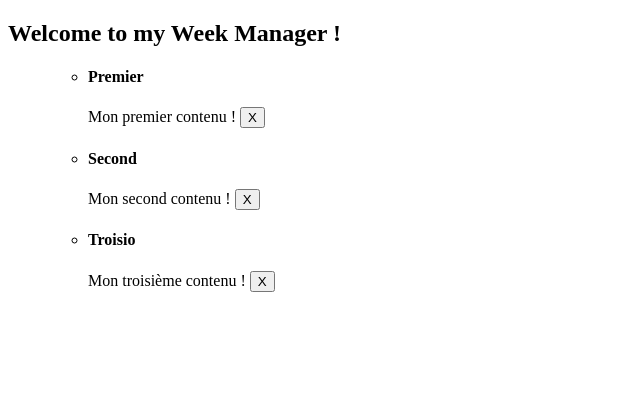
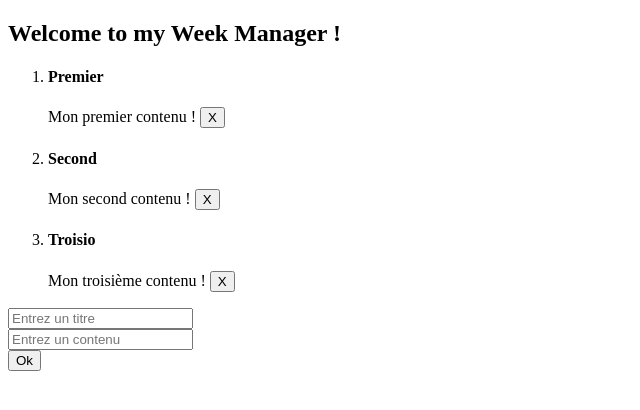
Before and after one commit to 8b477/Todo_List_React, a React (Create React App) app: page / in a window 1280 px wide. Shown: the top 410 px of the page, without its empty margins (0-640 px from the left). Built offline with nearby package versions, Linux system fonts and the light colour scheme.

Commit message:
Mise en place d'une fake data base

```diff
--- a/src/App.jsx
+++ b/src/App.jsx
@@ -1,46 +1,14 @@
-import { useState } from "react";
+import TaskDisplay from './components/TaskDisplay.jsx';
+import Title from './components/Title.tsx';
 
 function App() {
-  //State
-  const [defaultList, setDefaultList] = useState([
-    { id: 1, name: "Premier", content: "Mon premier contenu !  " },
-    { id: 2, name: "Second", content: "Mon second contenu !  " },
-    { id: 3, name: "Troisio", content: "Mon troisième contenu !  " },
-  ]);
-
-  //Comportement
-
-  const handleClick = (id) => {
-    const copyData = [...defaultList];
-    const filterData = copyData.filter((data) => data.id !== id);
-    //console.log(e.target.id)
-    setDefaultList(filterData);
-  }
-
-
-  //Render
   return (
     <>
-      <h2>Welcome to my Week Manager !</h2>
-      <ol>
-        <ul>
-          {defaultList.map((item) => {
-            return (
-              <li key={item.id}>
-                <h4>{item.name}</h4>
-                {item.content}
-                <button id={item.id} type="button" onClick={() => handleClick(item.id)}>X</button>
-              </li>
-            )
-          })}
-        </ul>
-      </ol>
+      <Title />
+      <TaskDisplay />
     </>
-  );
+  )
 }
-
-
-
 export default App;
 
 /*
--- /dev/null
+++ b/src/components/TaskDisplay.jsx
@@ -0,0 +1,70 @@
+import React, { useEffect, useState } from "react";
+import FAKEDATA from "./models/mockeFakeData";
+
+const TaskDisplay = () => {
+
+    const [fakeData, setFakeData] = useState([]);
+
+    useEffect(() => {
+        setFakeData(FAKEDATA);
+    }, []);
+    //Sate
+    const [inputEntryTitle, setInputEntryTitle] = useState("");
+    const [inputEntryContent, setInputEntryContent] = useState("");
+
+    //Comportement => formulaire
+    //(1) Je récupère la valeur de mon input, je track le changement de celui-ci et le place dans mon tableau vide.
+    const handlerChangeTitle = (e) => {
+        const dataInputTitle = e.target.value;
+        setInputEntryTitle(dataInputTitle);
+    }
+    const handlerChangeContent = (e) => {
+        const dataInputContent = e.target.value;
+        setInputEntryContent(dataInputContent);
+    }
+    //(2) A l'envoie du formulaire
+    const handlerSubmit = (e) => {
+        const copyData = [...fakeData];
+        const id = new Date().getTime();
+        const name = inputEntryTitle;
+        const content = inputEntryContent;
+
+        e.preventDefault();
+        copyData.push({ id: id, name: name, content: content });
+        setFakeData(copyData);
+    }
+    //Comportement => liste, supprime un élément.
+    const handlerClick = (id) => {
+        const copyData = [...fakeData];
+        const filterData = copyData.filter((data) => data.id !== id);
+        //console.log(e.target.id)
+        setFakeData(filterData);
+    }
+    //Render
+    return (
+        <>
+            <ol>
+                {fakeData.map((item) => {
+                    return (
+                        <li key={item.id.toString()}>
+                            <h4>{item.name}</h4>
+                            {item.content}
+                            <button id={item.id.toString()} type="button" onClick={() => handlerClick(item.id)}>X</button>
+                        </li>
+                    )
+                })}
+            </ol>
+
+            <form action="submit" onSubmit={handlerSubmit}>
+
+                <input onChange={handlerChangeTitle} value={inputEntryTitle} type="text" placeholder='Entrez un titre' />
+                <br />
+                <input onChange={handlerChangeContent} value={inputEntryContent} type="text" placeholder='Entrez un contenu' />
+                <br />
+                <button type='submit'>Ok</button>
+
+            </form>
+        </>
+    );
+}
+export default TaskDisplay;
--- /dev/null
+++ b/src/components/Title.tsx
@@ -0,0 +1,5 @@
+import React from 'react';
+
+const Title = () => <h2>Welcome to my Week Manager !</h2>;
+
+export default Title;
--- /dev/null
+++ b/src/components/models/mockeFakeData.js
@@ -0,0 +1,8 @@
+export const FAKEDATA =
+    [
+        { id: 1, name: "Premier", content: "Mon premier contenu !  " },
+        { id: 2, name: "Second", content: "Mon second contenu !  " },
+        { id: 3, name: "Troisio", content: "Mon troisième contenu !  " }
+    ];
+
+export default FAKEDATA;
```
